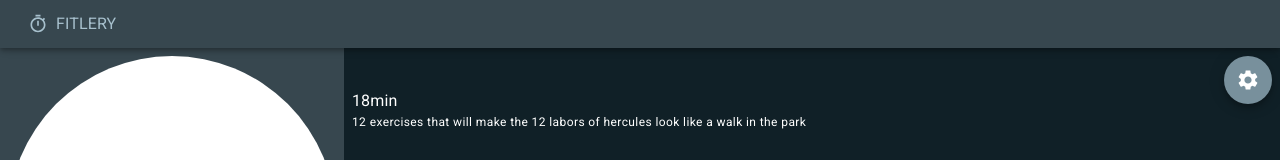
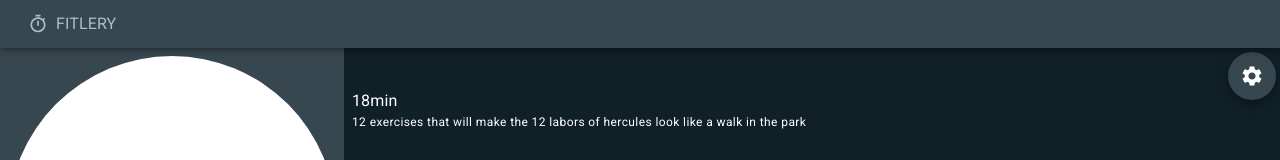
Before and after one commit to m00k/fitlery-web, a React (Create React App) app: page /workouts in a window 1280 px wide. Both pictures are taken after a click on the element 157 px from the left and 267 px from the top of the page. Shown: the top 160 px of the page. Built offline with nearby package versions, Linux system fonts and the light colour scheme.

Commit message:
feat(workout): set break/work

```diff
--- a/src/player/Player.tsx
+++ b/src/player/Player.tsx
@@ -73,17 +73,16 @@ const Player = () => {
         style={styles.list}
       />
       {playState === 'stopped' && <Fab
-        color="secondary"
+        color="primary"
         size='medium'
         style={{
           position: "fixed",
-          top: theme.variables.navbar.height + theme.spacing(1),
-          right: theme.spacing(1),
+          top: theme.variables.navbar.height + theme.spacing(.5),
+          right: theme.spacing(.5),
         }}
         onClick={handleSettingsClick}
       >
-        <SettingsIcon
-        />
+        <SettingsIcon />
       </Fab>}
     </Box>
   );
--- a/src/playlist/PlaylistItem.tsx
+++ b/src/playlist/PlaylistItem.tsx
@@ -60,7 +60,7 @@ export default function PlaylistItem(props: PlaylistItemProps) {
       <Chip
         variant={isCurrent ? 'default' : 'outlined'}
         color='primary'
-        label='30/60'
+        label={item.tags?.breakWork}
       />
     </Box>
   );
--- a/src/workout/toPlaylistData.tsx
+++ b/src/workout/toPlaylistData.tsx
@@ -6,11 +6,16 @@ function toPlaylistItemData(workMs: number, breakMs: number, name: string): [Pla
   const b = {
     name: `next up: ${name}`,
     durationMs: breakMs,
-    tags: {isBreak: true},
+    tags: {
+      isBreak: true,
+    },
   };
   const w = {
     name,
     durationMs: workMs,
+    tags: {
+      breakWork: `${breakMs/1000}/${workMs/1000}`,
+    }
   };
   return [b, w];
 }
```
